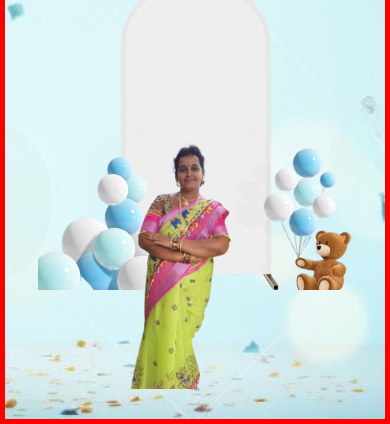
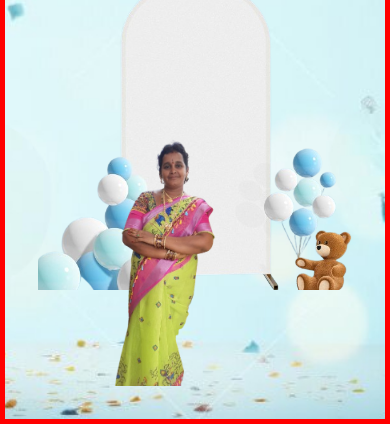
Before and after one commit to subhash-addepalli/Birthday, a plain HTML site: page index.html in a window 390 px wide. Shown: the part 420-844 px from the top of the page. Drawn offline with Linux system fonts and the light colour scheme; a web font is replaced by a local one.

Commit message:
Update frame.css

```diff
--- a/frame.css
+++ b/frame.css
@@ -106,8 +106,8 @@ input{
   .mom {
     width: 35%;              /* responsive and large enough */
     max-width: 350px;
-    margin-right: 4rem;
-    margin-bottom: 0.5rem;
+    margin-right: 5rem;
+    margin-bottom: 0.7rem;
     height: auto;
   }
 
```
